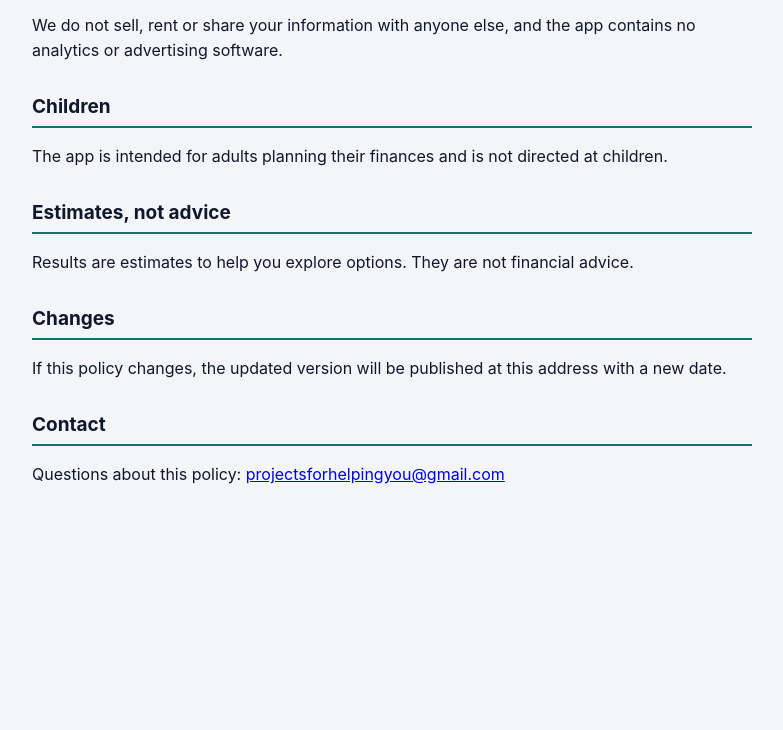
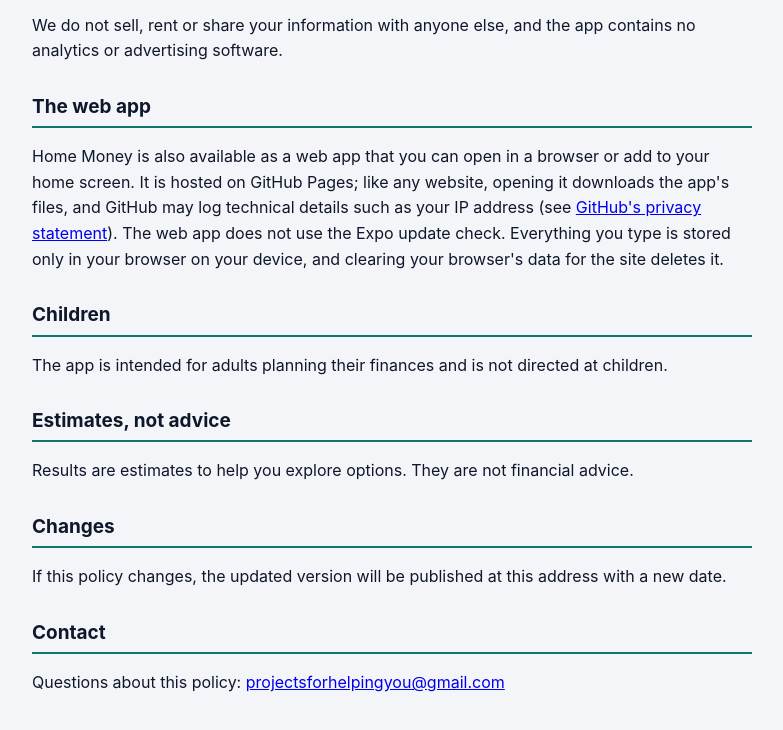
Before and after one commit to hipraveenmathew/home-money-privacy, a plain HTML site: page index.html in a window 1280 px wide. Shown: the part 1030-1760 px from the top of the page, without its empty margins (248-1031 px from the left). Before the commit the page ends 1598 px from the top, so only its background shows below. Drawn offline with Linux system fonts and the light colour scheme.

Commit message:
Describe the web app version

```diff
--- a/index.html
+++ b/index.html
@@ -37,6 +37,9 @@
 </ul>
 <p>We do not sell, rent or share your information with anyone else, and the app contains no analytics or advertising software.</p>
 
+<h2>The web app</h2>
+<p>Home Money is also available as a web app that you can open in a browser or add to your home screen. It is hosted on GitHub Pages; like any website, opening it downloads the app's files, and GitHub may log technical details such as your IP address (see <a href="https://docs.github.com/en/site-policy/privacy-policies/github-general-privacy-statement">GitHub's privacy statement</a>). The web app does not use the Expo update check. Everything you type is stored only in your browser on your device, and clearing your browser's data for the site deletes it.</p>
+
 <h2>Children</h2>
 <p>The app is intended for adults planning their finances and is not directed at children.</p>
 
```
